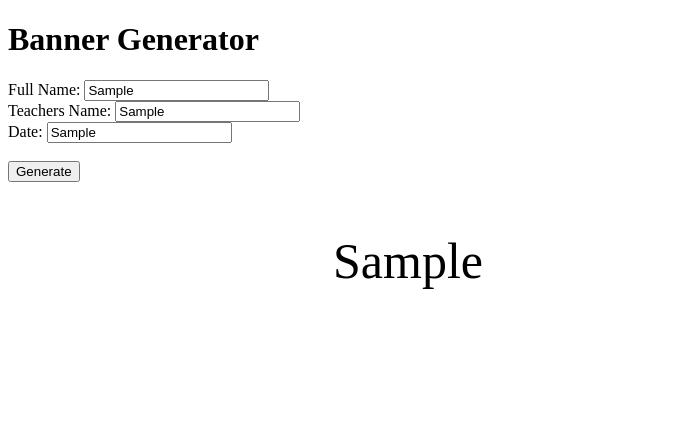
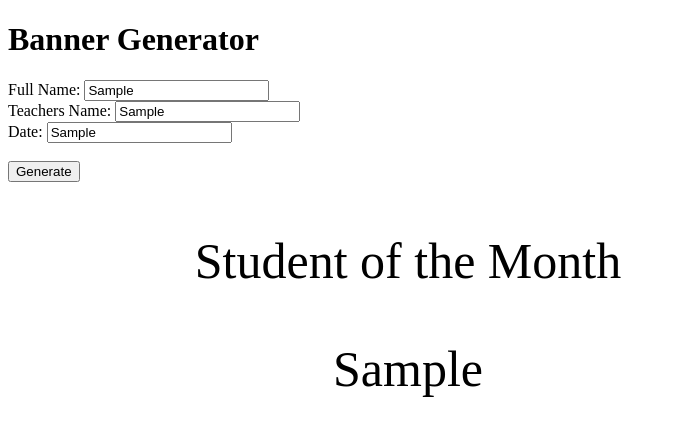
Before and after one commit to christy8059/banner-generator, a plain HTML site: page index.html in a window 1280 px wide. Both pictures are taken after typing "Sample", "Sample", "Sample" into the empty fields and a click on the button "Generate". Shown: the whole page, without its empty margins (0-676 px from the left). Drawn offline with nearby package versions, Linux system fonts and the light colour scheme.

Commit message:
fixed syntax error

```diff
--- a/index.html
+++ b/index.html
@@ -7,9 +7,10 @@
     <script src="https://code.jquery.com/jquery-3.1.1.js"></script>
     <script>
         $(function() {
+
          $('button').click(function(){
              var fullName= $('#fullName').val();
-             $('div').html(fullName);
+             $('#secondP').html(fullName);
              $('p').fadeIn(2000);
          });
 
@@ -44,7 +45,7 @@
     <div class= certificate>
 
     <p>Student of the Month</p>
-
+    <p id= secondP></p>
     </div>
 </body>
 
```
